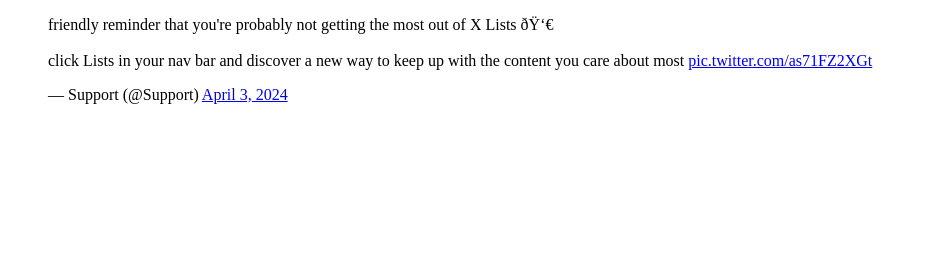
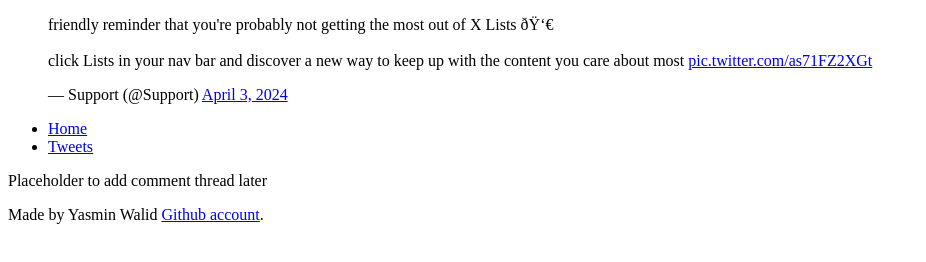
Before and after one commit to Yasmin-Walid/My_First_Portfolio, a plain HTML site: page html_basic/tweets.html in a window 1280 px wide. Shown: the whole page, without its empty margins (0-926 px from the left). Drawn offline with Linux system fonts and the light colour scheme.

Commit message:
adding-structure

```diff
--- a/html_basic/tweets.html
+++ b/html_basic/tweets.html
@@ -4,8 +4,24 @@
 <title>My First Portfolio</title>
 </head>
 <body>
+    <header>
     <blockquote class="twitter-tweet"><p lang="en" dir="ltr">friendly reminder that you&#39;re probably not getting the most out of X Lists 👀<br><br>click Lists in your nav bar and discover a new way to keep up with the content you care about most <a href="https://t.co/as71FZ2XGt">pic.twitter.com/as71FZ2XGt</a></p>&mdash; Support (@Support) <a href="https://twitter.com/Support/status/1775546003774484897?ref_src=twsrc%5Etfw">April 3, 2024</a></blockquote> <script async src="https://platform.twitter.com/widgets.js" charset="utf-8"></script>
-    <nav></nav>
+    <nav>
+        <ul>
+          <li><a href="index.html">Home</a></li>
+          <li><a href="tweets.html">Tweets</a></li>
+    </nav>
+</header>
+<main>
+    <article>
+      </article>
+    <aside>
+      <p>Placeholder to add comment thread later</p>
+    </aside>
+  </main>
+
+  <footer>Made by Yasmin Walid <a href="https://github.com/Yasmin-Walid"target="_blank">Github account</a>.
+  </footer>
 
 </body>
 </html>
```
Also changed, not shown: html_basic/index.html (+9 -3 lines).
